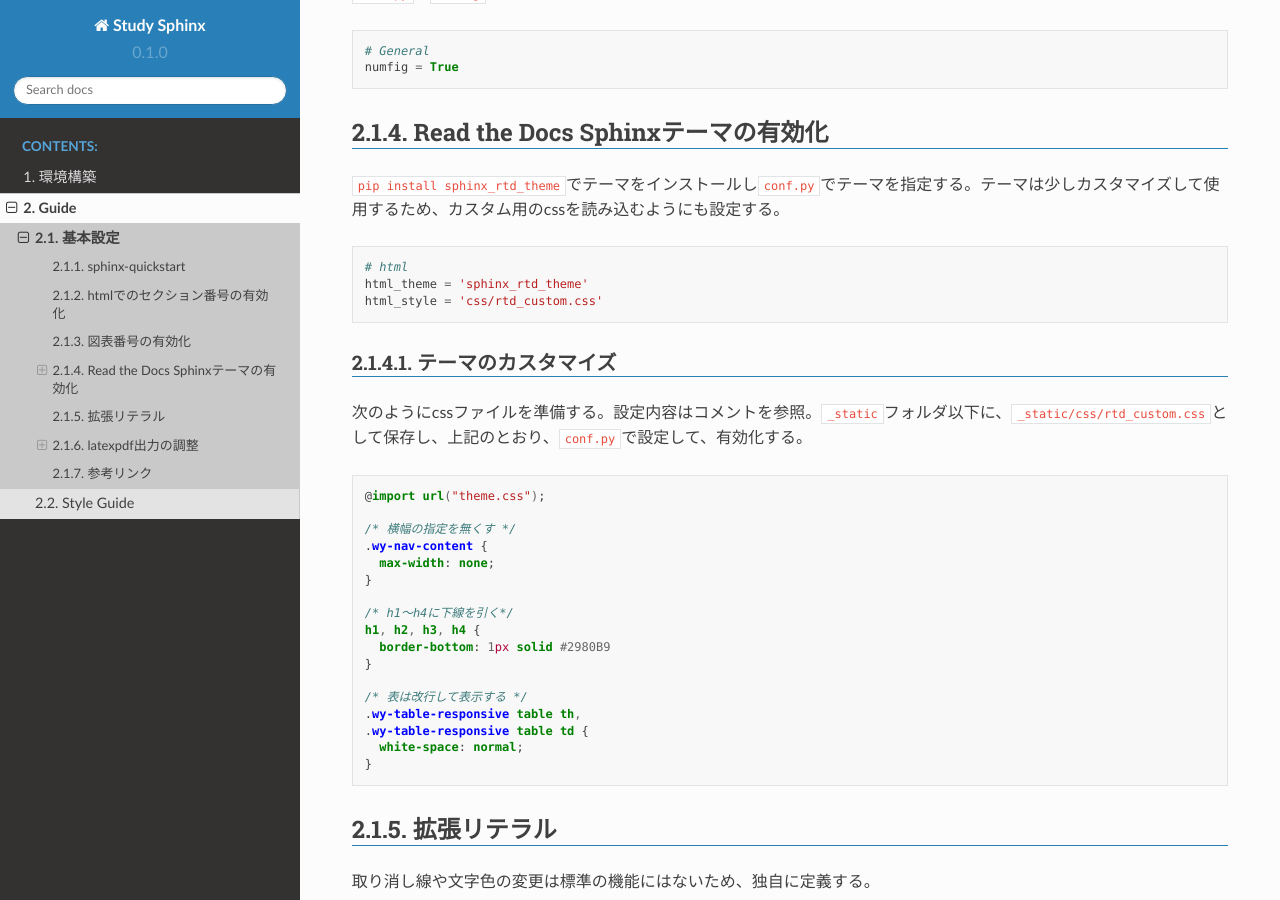
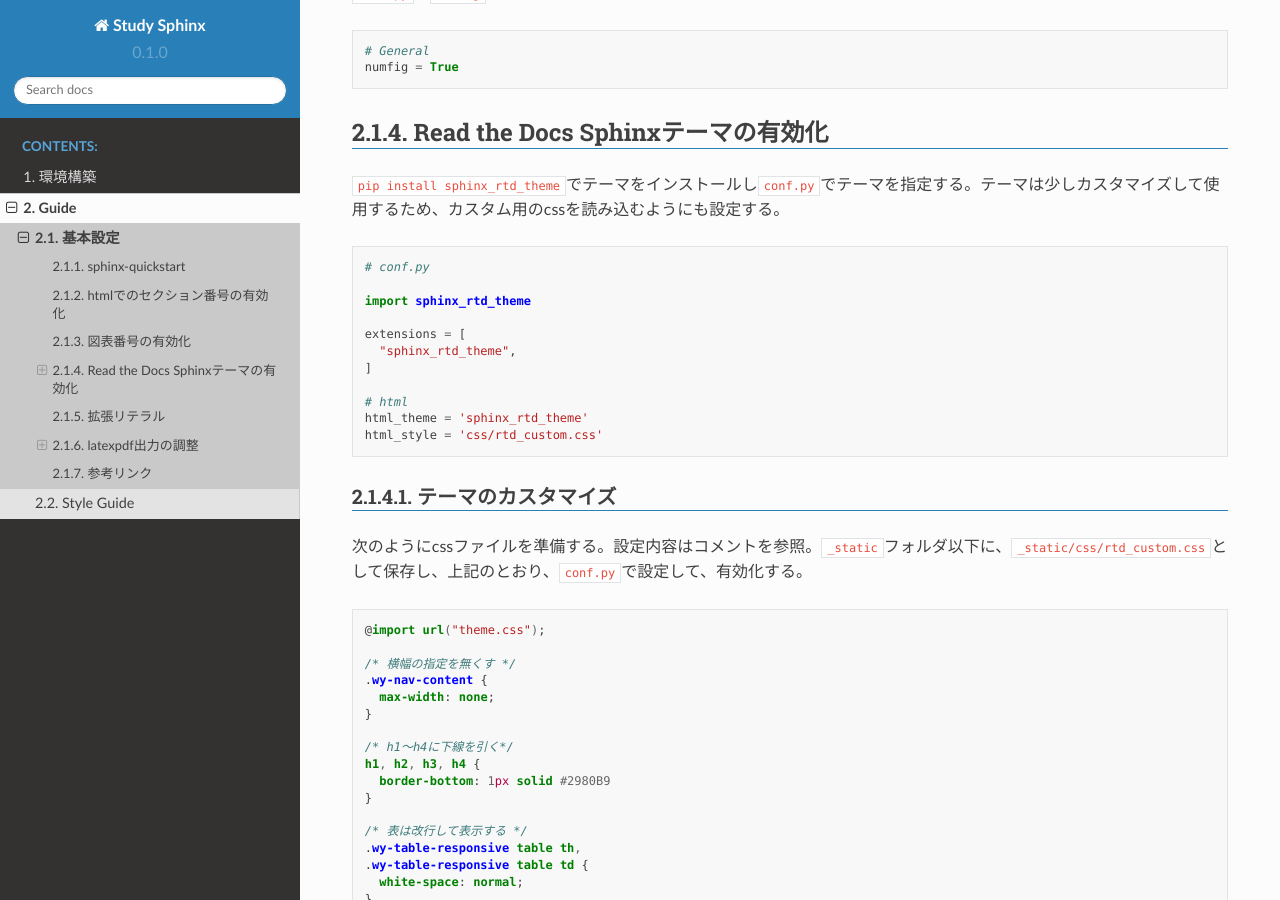
Before and after one commit to kkAyataka/study-sphinx, a Sphinx documentation site: the page built from doc/guide/basic.rst, in a window 1280 px wide and 900 px high, scrolled down 1588 px. Built offline with Sphinx 7.4.7 and the Read the Docs theme 2.0.0, drawn with Linux system fonts in a browser that asks for light colours.

Commit message:
Udate description for Read the Docs Sphinx Theme

```diff
--- a/doc/conf.py
+++ b/doc/conf.py
@@ -12,6 +12,8 @@
 #
 import os
 import sys
+import sphinx_rtd_theme
+
 sys.path.insert(0, os.path.abspath('.'))
 
 
@@ -32,6 +34,7 @@ version = '0.1.0'
 # extensions coming with Sphinx (named 'sphinx.ext.*') or your custom
 # ones.
 extensions = [
+    'sphinx_rtd_theme',
     'japanesesupport'
 ]
 
--- a/doc/guide/basic.rst
+++ b/doc/guide/basic.rst
@@ -87,6 +87,14 @@ Read the Docs Sphinxテーマの有効化
 テーマは少しカスタマイズして使用するため、カスタム用のcssを読み込むようにも設定する。
 
 .. code-block:: python
+
+   # conf.py
+
+   import sphinx_rtd_theme
+
+   extensions = [
+     "sphinx_rtd_theme",
+   ]
 
    # html
    html_theme = 'sphinx_rtd_theme'
--- a/doc/setup/index.rst
+++ b/doc/setup/index.rst
@@ -24,7 +24,7 @@ Sphinx環境の構築
 
 ::
 
-  > pip install sphinx_rtd_theme
+  > pip install sphinx-rtd-theme
 
 - GNU Makeのインストール（Windows）
 
```
